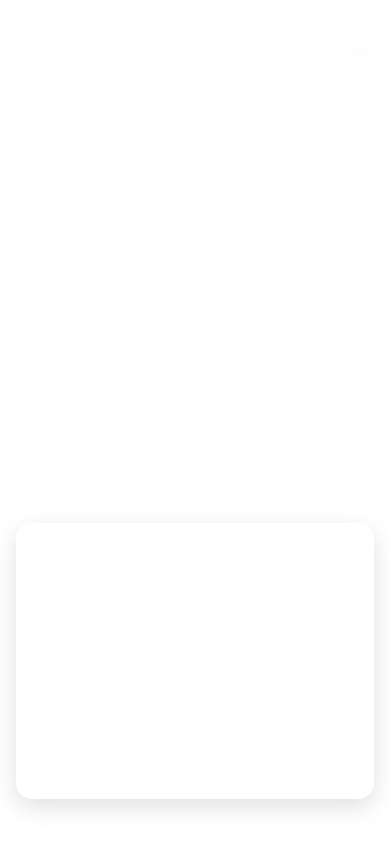
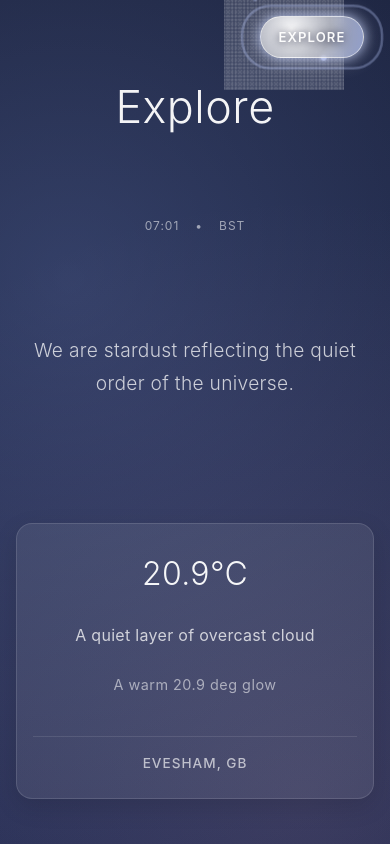
Before and after one commit to SOliv1/reflections-in-light-constellations, a React (Create React App) app in the folder apps/web/: page / in a window 390 px wide. Built offline with nearby package versions, Linux system fonts and the light colour scheme; no server answers.

Commit message:
Restore visible mobile experience and Explore control (#40)
* Restore visible mobile experience

* Label and constrain Explore control

* Add mobile atmosphere background

```diff
--- a/apps/web/src/components/MiniOrbMenu.css
+++ b/apps/web/src/components/MiniOrbMenu.css
@@ -5,6 +5,11 @@
   position: fixed;
   top: 16px;
   right: 16px;
+  width: max-content;
+  max-width: calc(100vw - 32px);
+  display: flex;
+  flex-direction: column;
+  align-items: flex-end;
   z-index: 999999;
   pointer-events: auto;
 }
@@ -13,9 +18,11 @@
    MINI ORB — BASE
 ---------------------------------------------------------- */
 .mini-orb {
-  width: 32px;
-  height: 32px;
-  border-radius: 50%;
+  min-width: 104px;
+  height: 42px;
+  padding: 0 15px;
+  border: 1px solid rgba(255, 255, 255, 0.58);
+  border-radius: 24px;
   background: radial-gradient(circle at 30% 30%,
       rgba(255, 255, 255, 0.95),
       rgba(255, 255, 255, 0.55),
@@ -33,6 +40,20 @@
   animation-delay: 1.5s;
   position: relative;
   z-index: 10;
+  cursor: pointer;
+  color: rgba(255, 255, 255, 0.96);
+  font: inherit;
+  box-sizing: border-box;
+}
+
+.mini-orb-label {
+  position: relative;
+  z-index: 2;
+  font-size: 0.82rem;
+  font-weight: 600;
+  letter-spacing: 0.08em;
+  text-transform: uppercase;
+  text-shadow: 0 1px 8px rgba(15, 18, 44, 0.9);
 }
 
 /* ----------------------------------------------------------
@@ -88,7 +109,7 @@
   content: "";
   position: absolute;
   inset: -6px;
-  border-radius: 50%;
+  border-radius: inherit;
   border: 2px solid var(--orb-tint);
   opacity: 0.35;
   animation: glowRing 3.6s ease-in-out infinite;
--- a/apps/web/src/components/MiniOrbMenu.js
+++ b/apps/web/src/components/MiniOrbMenu.js
@@ -24,6 +24,7 @@ export default function MiniOrbMenu({
     autumn: "rgba(255, 180, 120, 0.55)",
     winter: "rgba(200, 220, 255, 0.55)",
   };
+  const activeTint = seasonTint[testSeason] || "rgba(190, 205, 255, 0.72)";
 
   // 4. Orb memory — restore last season on mount
   useEffect(() => {
@@ -131,14 +132,14 @@ export default function MiniOrbMenu({
       {/* Seasonal particle drift */}
       <div
         className="mini-orb-particles"
-        style={{ "--orb-tint": seasonTint[testSeason] }}
+        style={{ "--orb-tint": activeTint }}
       />
 
       {/* Orbiting moon (seasonal path via data attribute) */}
       <div
         className="mini-orb-moon"
         data-season={moonSeason}
-        style={{ "--orb-tint": seasonTint[testSeason] }}
+        style={{ "--orb-tint": activeTint }}
       />
 
       {/* Micro-weather */}
@@ -148,11 +149,14 @@ export default function MiniOrbMenu({
       />
 
       {/* Main mini orb */}
-      <div
+      <button
+        type="button"
+        aria-label="Explore menu"
+        aria-expanded={open}
         className={`mini-orb ${open ? "open" : ""} ${breathingClass} ${
           isSleeping ? "sleep" : ""
         }`}
-        style={{ "--orb-tint": seasonTint[testSeason] }}
+        style={{ "--orb-tint": activeTint }}
         onMouseDown={startPress}
         onMouseUp={endPress}
         onMouseLeave={endPress}
@@ -161,7 +165,9 @@ export default function MiniOrbMenu({
           setRadialOpen(false);
           setIsSleeping(false);
         }}
-      />
+      >
+        <span className="mini-orb-label">Explore</span>
+      </button>
 
       {/* Long‑press radial menu */}
       {radialOpen && (
--- a/apps/web/src/styles/mobile-integration.css
+++ b/apps/web/src/styles/mobile-integration.css
@@ -15,8 +15,14 @@
   .mobile-container {
     padding: var(--mobile-edge-lg) var(--mobile-edge);
     width: 100%;
+    min-height: 100vh;
     box-sizing: border-box;
     overflow-x: hidden;
+    color: #fff;
+    background:
+      radial-gradient(circle at 18% 12%, rgba(119, 139, 205, 0.32), transparent 34%),
+      radial-gradient(circle at 78% 34%, rgba(175, 128, 151, 0.2), transparent 38%),
+      linear-gradient(180deg, #12182f 0%, #1c2850 42%, #334b69 72%, #151b31 100%);
   }
 
   /* Disable horizontal scroll */
```
